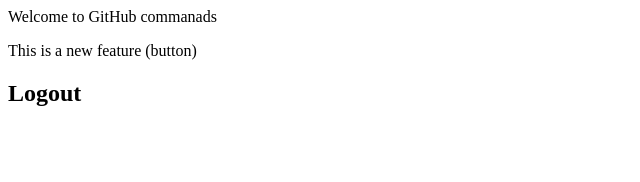
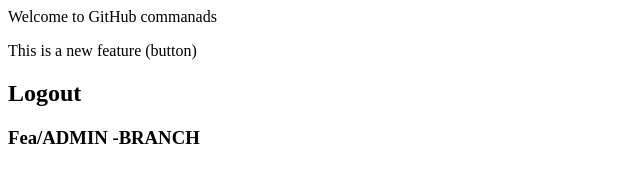
Before and after one commit to NameIsVenky/apnacollege-demo, a plain HTML site: page index.html in a window 1280 px wide. Shown: the whole page, without its empty margins (0-640 px from the left). Drawn offline with Linux system fonts and the light colour scheme.

Commit message:
admin branch created

```diff
--- a/index.html
+++ b/index.html
@@ -3,3 +3,5 @@
     <p>This is a new feature (button) </p>
 
     <h2>Logout</h2>
+
+    <h3>Fea/ADMIN -BRANCH</h3>
```
